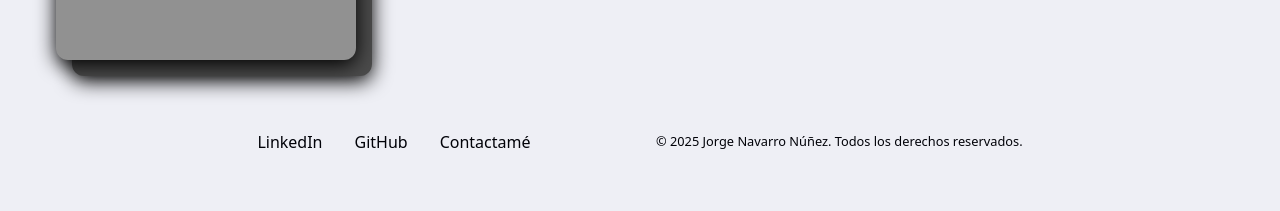
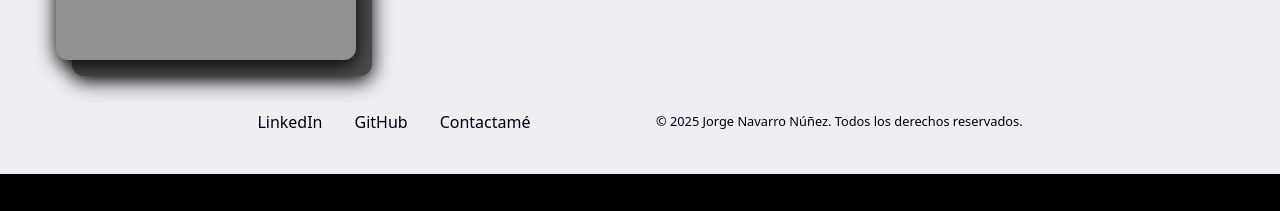
Before and after one commit to JorgeNavarroN/PortfolioWeb-JorgeNavarroN, a React (Vite) app: page / in a window 1280 px wide. Shown: the part 4821-5032 px from the top of the page. After the commit the page ends 4995 px from the top, so only its background shows below. Built offline with nearby package versions, Linux system fonts and the light colour scheme.

Commit message:
footer bug fixed and menu color light mode fixed

```diff
--- a/src/components/Footer.jsx
+++ b/src/components/Footer.jsx
@@ -1,6 +1,7 @@
 export default function Footer() {
   return (
-    <footer className="col-span-2 grid md:grid-cols-2 md:place-self-center md:items-center h-[9rem] sm:flex-col sm:text-center max-sm:text-center sm:gap-8 max-sm:gap-8">
+    <footer className="col-span-2 grid md:grid-cols-2 md:place-self-center md:items-center my-10
+     sm:flex-col sm:text-center max-sm:text-center sm:gap-8 max-sm:gap-8">
       <ul className="flex md:flex-row max-sm:flex-col sm:flex-col gap-8">
         <li>
           <a
--- a/src/components/Header.jsx
+++ b/src/components/Header.jsx
@@ -30,7 +30,7 @@ export default function Header() {
           className={`rounded-full flex flex-col items-center px-10 py-2 transition-all duration-300 cursor-pointer w-fit place-self-center sm:hidden`}
         >
           <HamburgerMenuIcon
-            fill={isDarkMode ? "#fff" : scrolled ? "#fff" : "#000"}
+            fill={isDarkMode ? "#fff" : "#000"}
           />
         </button>
         <ul
```
